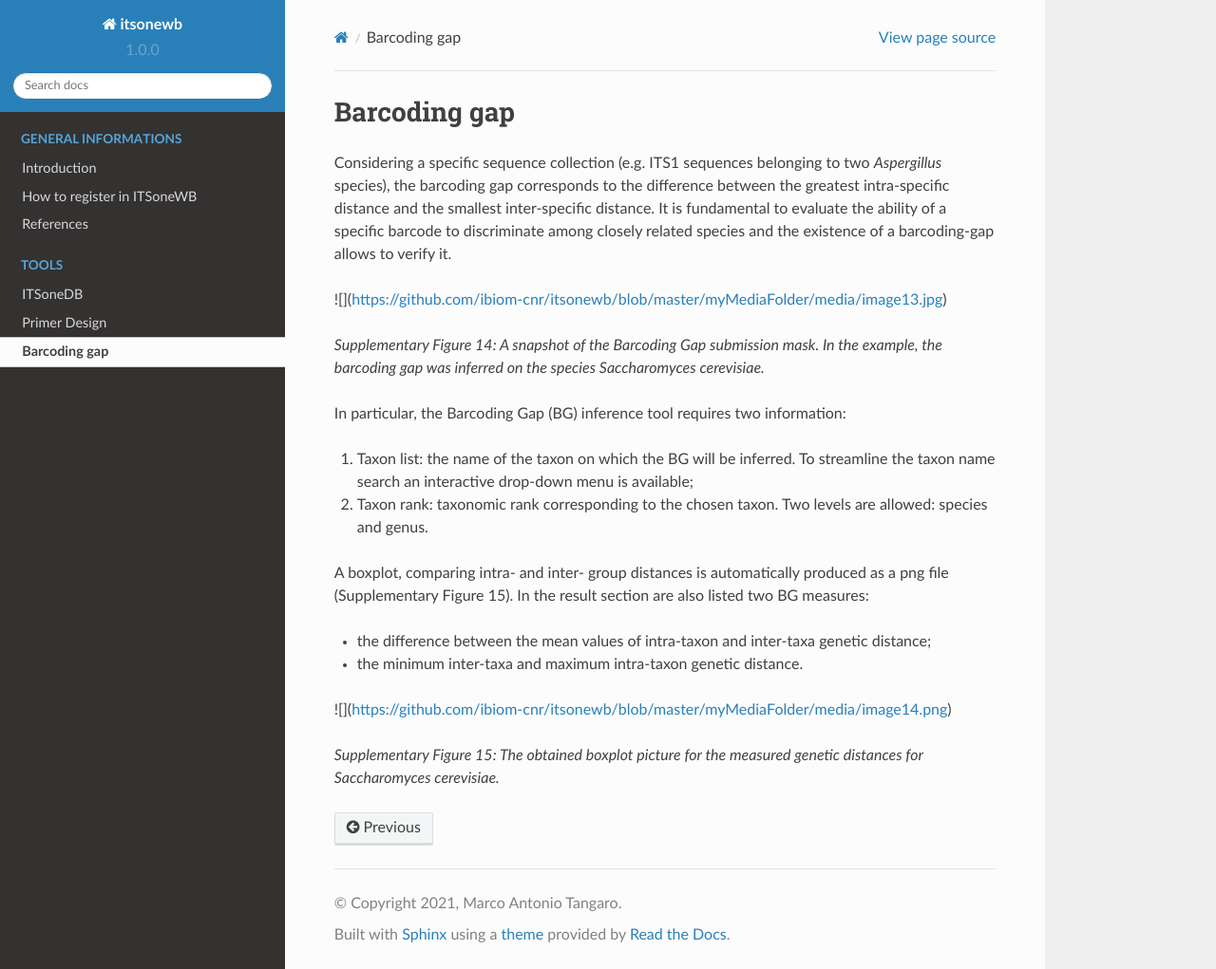
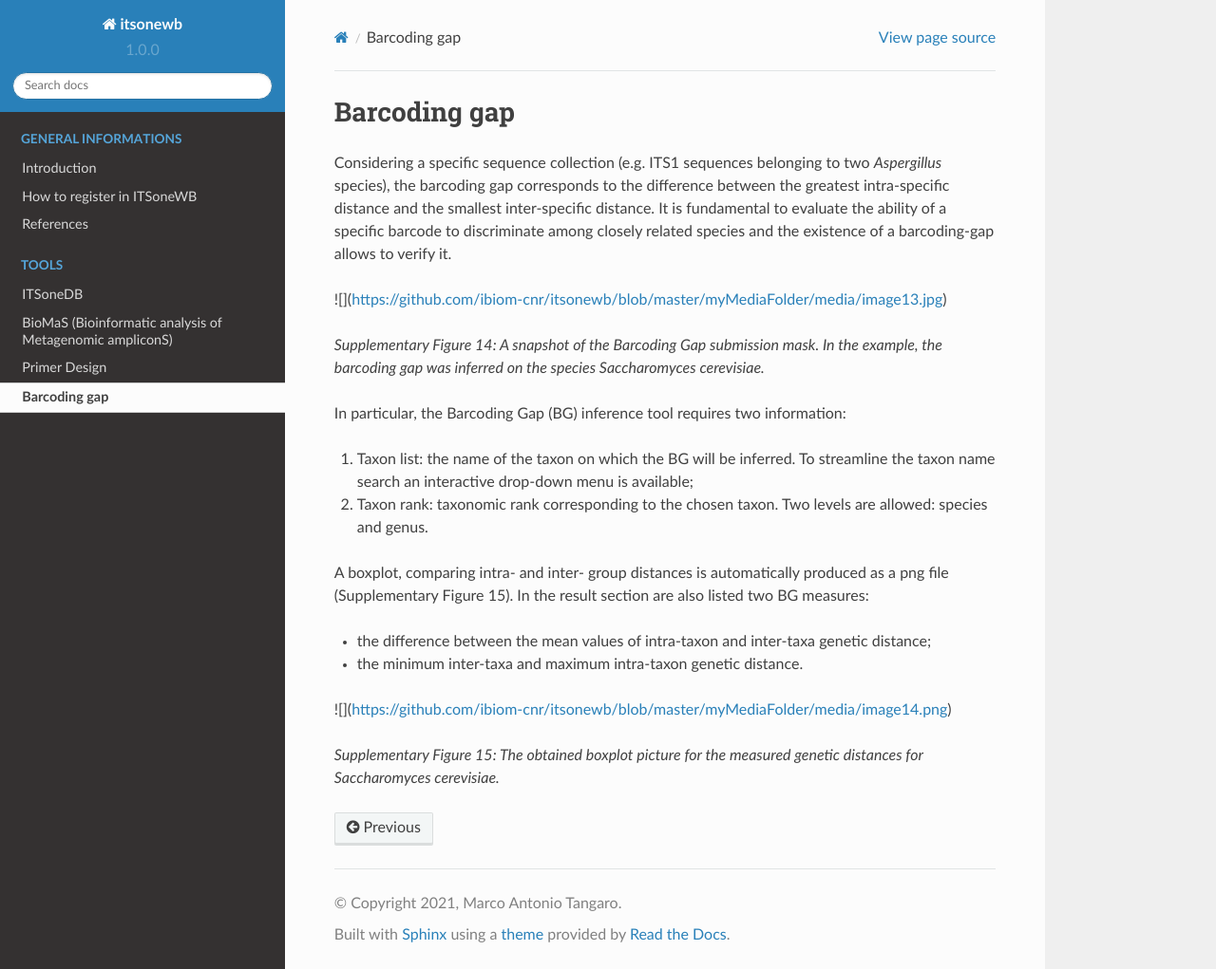
Before and after one commit to ibiom-cnr/itsonewb, a Sphinx documentation site: the page built from docs/source/barcoding_gap.rst, in a window 1280 px wide and 1021 px high. Shown: the whole window at 95% size. Built offline with Sphinx 7.4.7 and the Read the Docs theme 2.0.0, drawn with Linux system fonts in a browser that asks for light colours; pages that are not in the unit, such as notebooks, are missing from menus.

Commit message:
update index

```diff
--- a/docs/source/index.rst
+++ b/docs/source/index.rst
@@ -27,13 +27,9 @@ In this context, ITSoneWB (ITSone WorkBench) represents a well-defined environme
    :caption: Tools
 
    itsonedb.rst
-   biomas.rst
+   biomas/biomas.rst
    primer_design.rst
    barcoding_gap.rst
-
-.. toctree::
-   :maxdepth: 2
-   :caption: Admin section
 
 Indices and tables
 ==================
```
